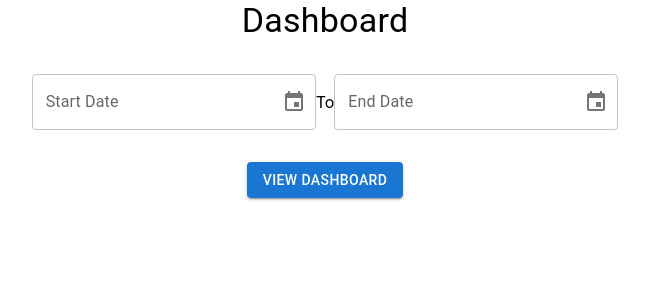
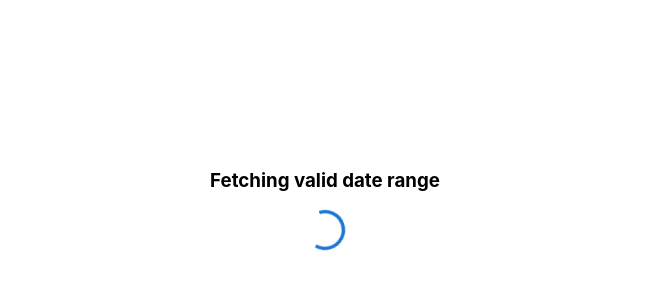
Before and after one commit to dip128/dashboard-chart, a React (Create React App) app: page /dashboard in a window 1280 px wide. Shown: the top 300 px of the page, without its empty margins (315-964 px from the left). Built offline with nearby package versions, Linux system fonts and the light colour scheme; no server answers; sample sign-in values are in the browser's storage.

Commit message:
cleanup + loader added

```diff
--- a/src/Actions/DashboardAction.js
+++ b/src/Actions/DashboardAction.js
@@ -18,7 +18,7 @@ export const fetchTimeZone = () => {
       })
       .catch((err) => {
         console.log(err)
-        if (err?.response?.status == "401"){
+        if (err?.response?.status === "401"){
           dispatch({ type: "LOGOUT" });
           NotificationManager.error("Something went wrong ,Please login again" );
         }
@@ -80,12 +80,13 @@ export const fetchDashboardDataForTimeSpan = (startDate,endDate)=>{
           if(item.data.status.statusCode!=='200') {
             NotificationManager.error( item.data.status.statusMessage);
           }
+          return null;
         })
         dispatch({type:'SET_DASHBOARD_DATA',payload:res})
 
       })
       .catch((err) =>{
-        if (err?.response?.status == "401"){
+        if (err?.response?.status === "401"){
           dispatch({ type: "LOGOUT" });
           NotificationManager.error("Something went wrong ,Please login again" );
         }
--- a/src/App.js
+++ b/src/App.js
@@ -1,6 +1,6 @@
 import { BrowserRouter, Routes, Route, Navigate } from "react-router-dom";
 import 'react-notifications/lib/notifications.css';
-import {NotificationContainer, NotificationManager} from 'react-notifications';
+import {NotificationContainer} from 'react-notifications';
 import Login from "./components/Login/Login";
 import Dashboard from './components/Dashboard/Dashboard'
 import ProtectedRoute from "./components/ProtectedRoute/ProtectedRoute";
--- a/src/Reducers/dashboardReducer.js
+++ b/src/Reducers/dashboardReducer.js
@@ -1,6 +1,7 @@
 const initialState = {
   loading: false,
   minDate: null,
+  initialLoad:true,
   maxDate: null,
   dateRange: [],
   TableData: [],
@@ -21,6 +22,7 @@ const dashboardReducer = (state = initialState, action) => {
       return {
         ...state,
         loading: false,
+        initialLoad:false,
         minDate: action.payload.startDate,
         maxDate: action.payload.endDate,
       };
--- a/src/components/BarComp/BarComp.js
+++ b/src/components/BarComp/BarComp.js
@@ -1,7 +1,5 @@
 import React from "react";
-import { makeStyles } from "@mui/styles";
 import { Bar } from "react-chartjs-2";
-import Chart from "chart.js/auto";
 import { useSelector } from "react-redux";
 
 function BarComp() {
--- a/src/components/Dashboard/Dashboard.js
+++ b/src/components/Dashboard/Dashboard.js
@@ -2,7 +2,6 @@ import { Box, Button, Grid, TextField, Typography } from "@mui/material";
 import { makeStyles } from "@mui/styles";
 import React, { useEffect, useState } from "react";
 import { useDispatch, useSelector } from "react-redux";
-import { useNavigate } from "react-router-dom";
 import {
   fetchDashboardDataForTimeSpan,
   fetchTimeZone,
@@ -10,17 +9,16 @@ import {
 import dashboardStyles from "./Dashboardstyles";
 import { AdapterDateFns } from "@mui/x-date-pickers/AdapterDateFns";
 import {
-  DatePicker,
+
   DesktopDatePicker,
   LocalizationProvider,
 } from "@mui/x-date-pickers";
 import { addDays } from "date-fns";
-import { calculateNewValue } from "@testing-library/user-event/dist/utils";
 import TableComp from "../TableComp/TableComp";
 import BarComp from "../BarComp/BarComp";
-import BarData from "../BarComp/BarComp";
 import PieComp from "../PieComp/PieComp";
 import { NotificationManager } from "react-notifications";
+import Loader from "../Loader";
 const useStyles = makeStyles(dashboardStyles);
 
 function Dashboard() {
@@ -35,7 +33,7 @@ function Dashboard() {
   });
 
 
-  const { minDate, maxDate, TableData, barData, pieData, loading } =
+  const { minDate, maxDate, TableData, barData, pieData, loading,initialLoad } =
     useSelector((state) => state.dashboardReducer);
 
   useEffect(() => {
@@ -74,13 +72,15 @@ function Dashboard() {
   };
 
   return (
-    <Grid
+    <>
+    {initialLoad === true ? (<Loader  text="Fetching valid date range"/>) :(<Grid
       container
       justifyContent="center"
       item
       xs={12}
       alignItems="center"
       spacing={4}
+      className={classes.root}
     >
       <Grid container item justifyContent="center" alignItems="center" xs={12}>
         <Typography variant="h4">Dashboard</Typography>
@@ -143,7 +143,7 @@ function Dashboard() {
           View Dashboard
         </Button>
       </Grid>
-      {!loading && (
+      {loading ? (<Loader text="Fetching Dashboard Data"/>) :(
         <>
           <Grid
             container
@@ -196,7 +196,8 @@ function Dashboard() {
           </Grid>
         </>
       )}
-    </Grid>
+    </Grid>)}
+    </>
   );
 }
 
--- /dev/null
+++ b/src/components/Loader.js
@@ -0,0 +1,22 @@
+import { CircularProgress } from '@mui/material';
+import React from 'react'
+
+function Loader({text}) {
+
+    return (
+      <div style={{
+          display:'flex',
+          justifyContent:'center',
+          alignItems:'center',
+          width:'100%',
+          height:'25em',
+          flexDirection:'column'
+
+      }}>
+        <h3>{text}</h3>
+        <CircularProgress disableShrink />
+      </div>
+    );
+}
+
+export default Loader
```
